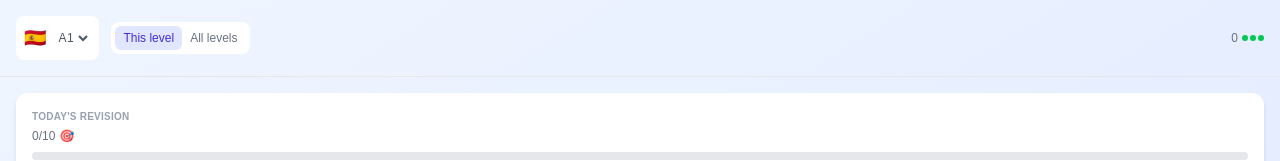
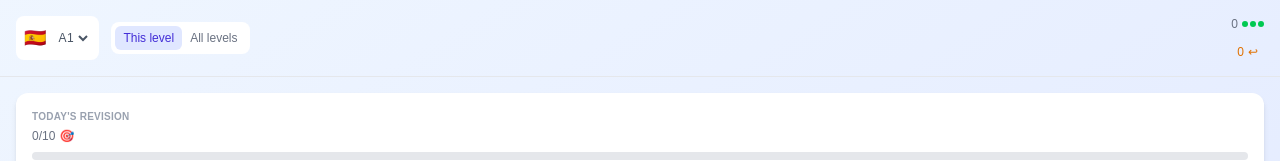
Before and after one commit to ASudre/vocab-translator, a Next.js app: page /en/revision/ in a window 1280 px wide. Shown: the top 161 px of the page. Built offline with nearby package versions, Linux system fonts and the light colour scheme.

Commit message:
fix: align demoted count

```diff
--- a/app/[locale]/components/RevisionTopBar.tsx
+++ b/app/[locale]/components/RevisionTopBar.tsx
@@ -59,7 +59,7 @@
               </button>
             </div>
           </div>
-          <div className="flex items-center gap-3">
+          <div className="flex items-center gap-3 flex-col">
             <div
               className="flex items-center gap-1 text-xs font-medium text-gray-500 dark:text-gray-400"
               title={t('poolCount', { count: poolCount })}
@@ -68,7 +68,6 @@
               {poolCount}
               <MasteryDots />
             </div>
-            {demotedCount > 0 && (
             <div
               className="flex items-center gap-1 text-xs font-medium text-amber-600 dark:text-amber-400"
               title={t('backToLearning', { count: demotedCount })}
@@ -76,7 +75,6 @@
             >
               {demotedCount} <span aria-hidden="true">↩</span>
             </div>
-            )}
           </div>
         </div>
       </div>
```
Lines whose indentation alone changed are shown as unchanged.
